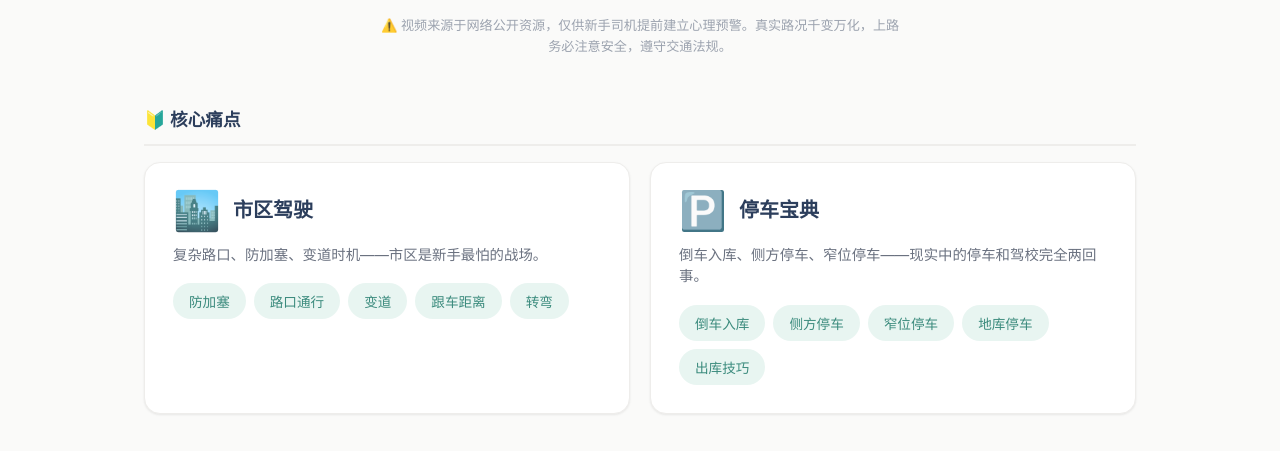
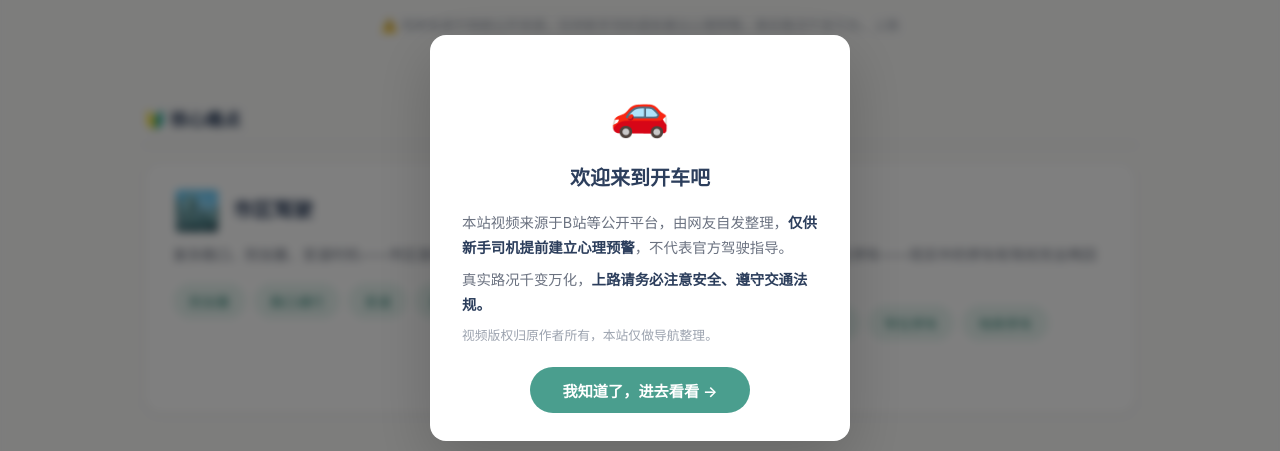
Before and after one commit to Gggznxxl/drive-bar, a website built with Vite: page index.html in a window 1280 px wide. Shown: the part 162-613 px from the top of the page. Built offline with nearby package versions, Linux system fonts and the light colour scheme.

Commit message:
feat: add welcome safety notice popup on first visit

```diff
--- a/css/style.css
+++ b/css/style.css
@@ -395,6 +395,87 @@ body {
 }
 
 /* ============================================
+   WELCOME NOTICE
+   ============================================ */
+
+.welcome-overlay {
+  position: fixed;
+  inset: 0;
+  z-index: 200;
+  background: rgba(0,0,0,0.50);
+  backdrop-filter: blur(4px);
+  display: flex;
+  align-items: center;
+  justify-content: center;
+  padding: 20px;
+}
+
+.welcome-overlay.hidden {
+  display: none;
+}
+
+.welcome-card {
+  background: #fff;
+  border-radius: var(--radius-lg);
+  padding: 36px 32px 28px;
+  max-width: 420px;
+  width: 100%;
+  text-align: center;
+  box-shadow: 0 20px 60px rgba(0,0,0,0.18);
+}
+
+.welcome-icon {
+  font-size: 3rem;
+  display: block;
+  margin-bottom: 12px;
+}
+
+.welcome-card h2 {
+  font-size: 1.25rem;
+  font-weight: 700;
+  color: var(--navy);
+  margin-bottom: 16px;
+}
+
+.welcome-card p {
+  font-size: 0.9rem;
+  color: var(--text-secondary);
+  line-height: 1.7;
+  margin-bottom: 8px;
+  text-align: left;
+}
+
+.welcome-card p strong {
+  color: var(--navy);
+}
+
+.welcome-muted {
+  font-size: 0.8rem !important;
+  color: var(--text-muted) !important;
+  margin-top: 4px !important;
+  margin-bottom: 20px !important;
+}
+
+.welcome-btn {
+  display: inline-block;
+  padding: 12px 32px;
+  background: var(--mint);
+  color: #fff;
+  border: none;
+  border-radius: 50px;
+  font-size: 0.95rem;
+  font-weight: 600;
+  font-family: var(--font);
+  cursor: pointer;
+  transition: background 0.15s, transform 0.1s;
+}
+
+.welcome-btn:hover {
+  background: var(--mint-dark);
+  transform: translateY(-1px);
+}
+
+/* ============================================
    VIDEO MODAL
    ============================================ */
 
--- a/index.html
+++ b/index.html
@@ -29,6 +29,18 @@
   <main class="container" id="app">
     <p class="loading-text">加载中…</p>
   </main>
+
+  <!-- ===== Welcome Notice ===== -->
+  <div class="welcome-overlay" id="welcomeOverlay">
+    <div class="welcome-card">
+      <span class="welcome-icon">🚗</span>
+      <h2>欢迎来到开车吧</h2>
+      <p>本站视频来源于B站等公开平台，由网友自发整理，<strong>仅供新手司机提前建立心理预警</strong>，不代表官方驾驶指导。</p>
+      <p>真实路况千变万化，<strong>上路请务必注意安全、遵守交通法规。</strong></p>
+      <p class="welcome-muted">视频版权归原作者所有，本站仅做导航整理。</p>
+      <button class="welcome-btn" id="welcomeDismiss">我知道了，进去看看 →</button>
+    </div>
+  </div>
 
   <!-- ===== Video Modal ===== -->
   <div class="modal" id="videoModal">
--- a/js/main.js
+++ b/js/main.js
@@ -189,8 +189,31 @@ function renderCompact(categories) {
   `;
 }
 
+// --- 欢迎弹窗（首次访问 + localStorage 记忆）---
+function initWelcome() {
+  const overlay = document.getElementById('welcomeOverlay');
+  const dismissBtn = document.getElementById('welcomeDismiss');
+  if (!overlay || !dismissBtn) return;
+
+  // 7天内不再弹出
+  const seen = localStorage.getItem('drivebar_welcome_seen');
+  if (seen) {
+    const seenTime = parseInt(seen, 10);
+    if (Date.now() - seenTime < 7 * 24 * 60 * 60 * 1000) {
+      overlay.classList.add('hidden');
+      return;
+    }
+  }
+
+  dismissBtn.addEventListener('click', () => {
+    overlay.classList.add('hidden');
+    localStorage.setItem('drivebar_welcome_seen', String(Date.now()));
+  });
+}
+
 // --- 启动 ---
 async function init() {
+  initWelcome();
   try {
     const response = await fetch('/data/videos.json');
     if (!response.ok) throw new Error('数据加载失败');
```
